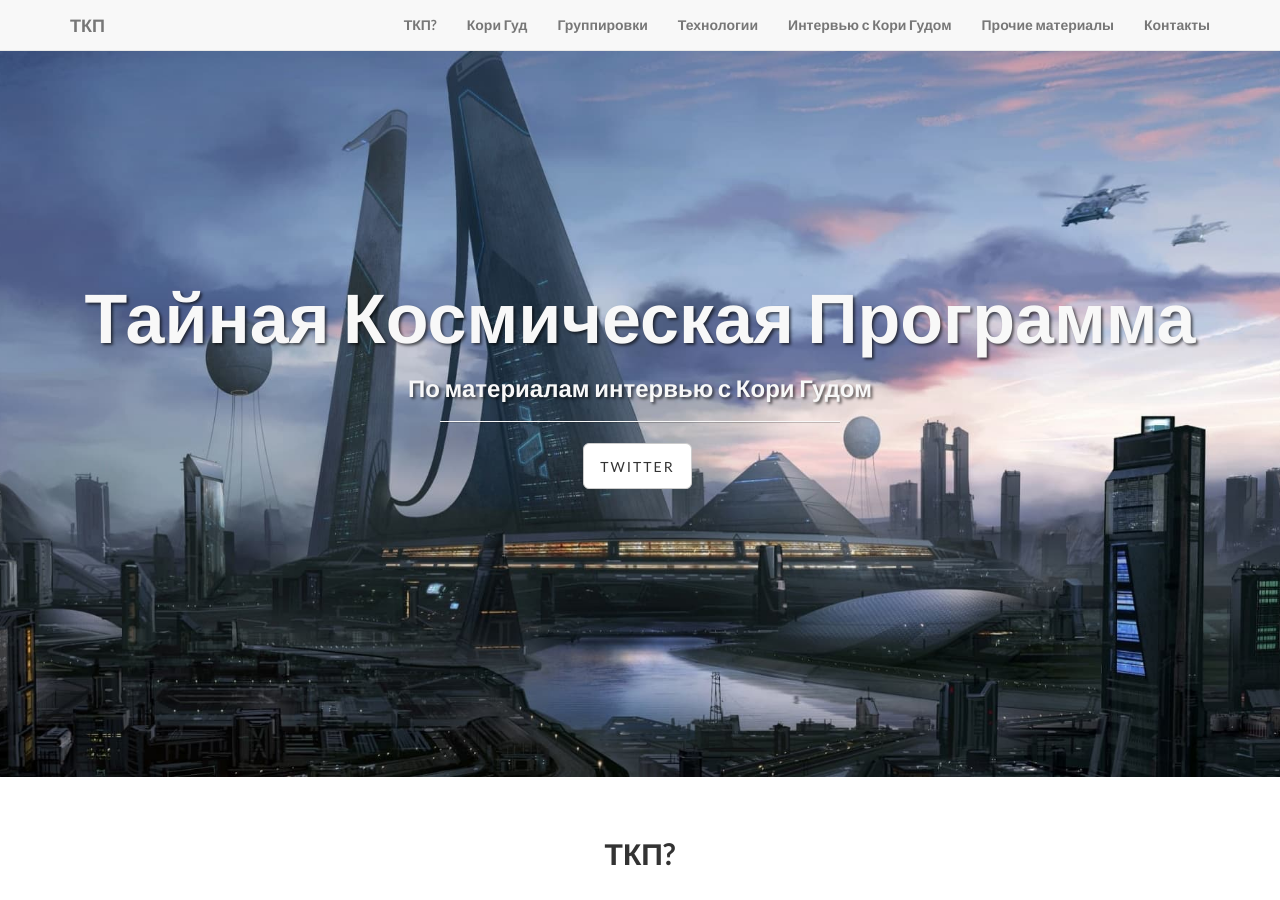
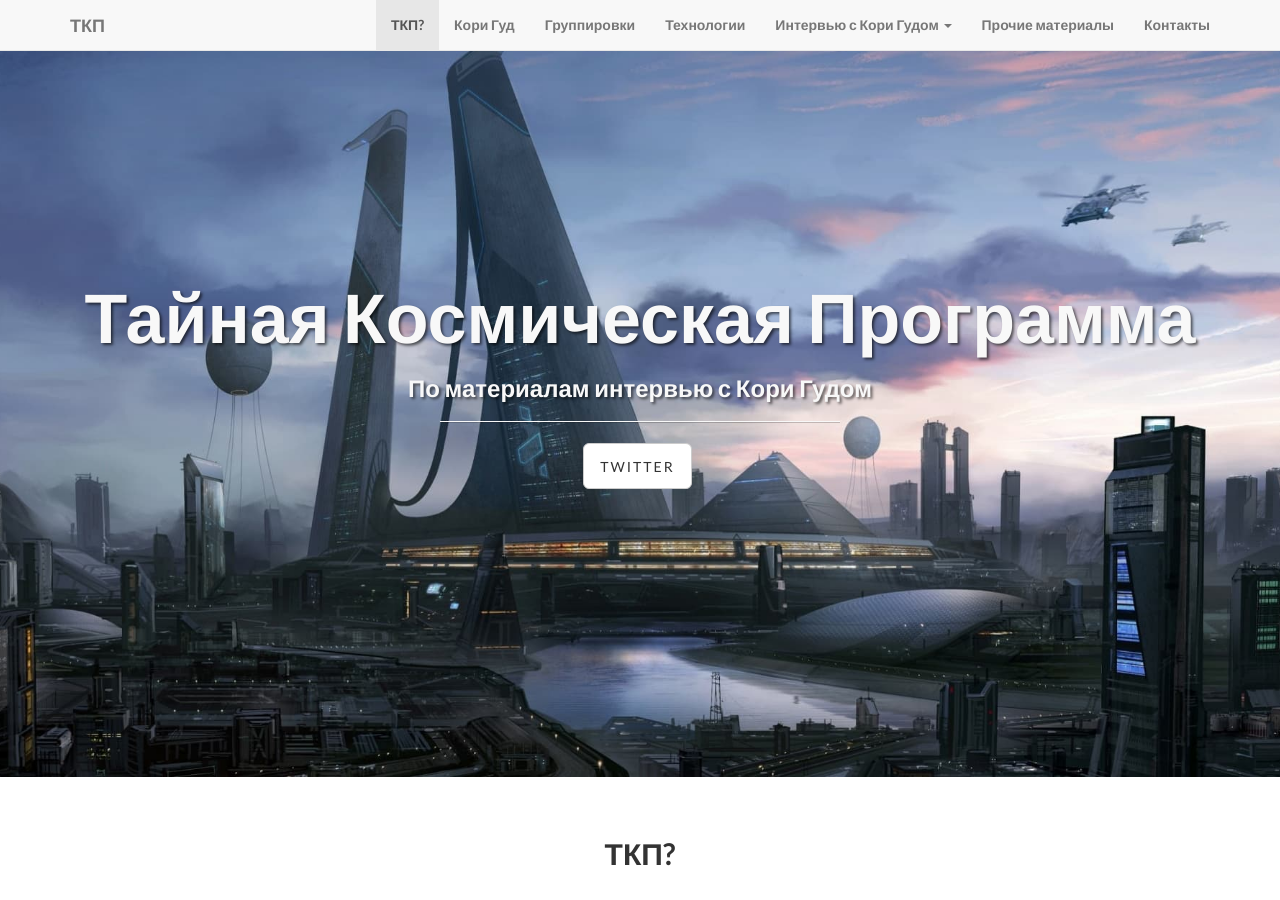
Before and after one commit to ssp-info/ssp-info.github.io, a Jekyll site: the page built from index.html, in a window 1280 px wide and 900 px high. Built offline with Jekyll 4.4.1, drawn with Linux system fonts in a browser that asks for light colours.

Commit message:
Add dropdown menu to navbar.

```diff
--- a/_includes/head.html
+++ b/_includes/head.html
@@ -9,7 +9,7 @@
   <title>{% if page.title %}{{ page.title }}{% else %}{{ site.title }}{% endif %}</title>
 
   <!-- Bootstrap Core CSS -->
-  <link href="css/bootstrap.css" rel="stylesheet">
+  <link href="css/bootstrap.min.css" rel="stylesheet">
 
   <!-- Custom CSS -->
   <link href="css/landing-page.css" rel="stylesheet">
--- a/_includes/header.html
+++ b/_includes/header.html
@@ -18,7 +18,18 @@
         <li><a class="page-scroll" href="#corey">Кори Гуд</a></li>
         <li><a class="page-scroll" href="#ssp_groups">Группировки</a></li>
         <li><a class="page-scroll" href="#ssp_tech">Технологии</a></li>
-        <li><a class="page-scroll" href="#cosmic_disclosure_s1">Интервью с Кори Гудом</a></li>
+        <li class="dropdown">
+          <a class="dropdown-toggle" aria-expanded="false" href="#" data-toggle="dropdown" title="Сезоны передачи 'Космическое Раскрытие'">
+            Интервью с Кори Гудом
+            <b class="caret"></b>
+          </a>
+          <ul class="dropdown-menu">
+            <li><a class="page-scroll" href="#cosmic_disclosure_s1">Сезон 1</a></li>
+            <li><a class="page-scroll" href="#cosmic_disclosure_s2">Сезон 2</a></li>
+            <li><a class="page-scroll" href="#cosmic_disclosure_s3">Сезон 3</a></li>
+            <li><a class="page-scroll" href="#cosmic_disclosure_s4">Сезон 4</a></li>
+          </ul>
+        </li>
         <li><a class="page-scroll" href="#other_links">Прочие материалы</a></li>
         <li><a class="page-scroll" href="#contact">Контакты</a></li>
       </ul>
```
